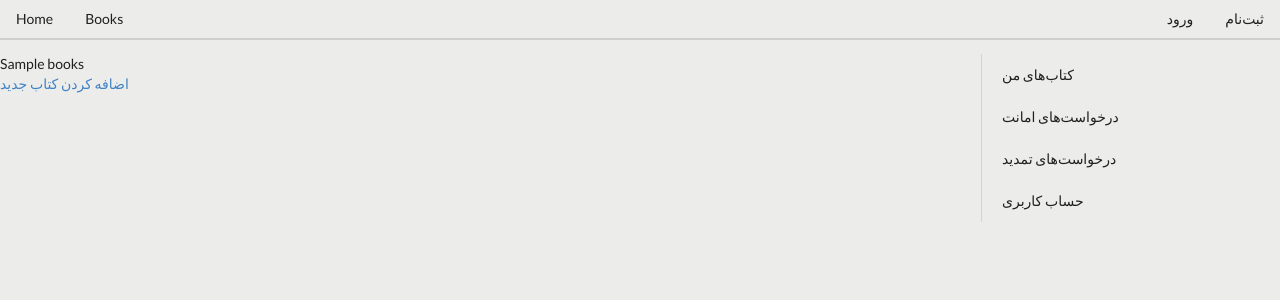
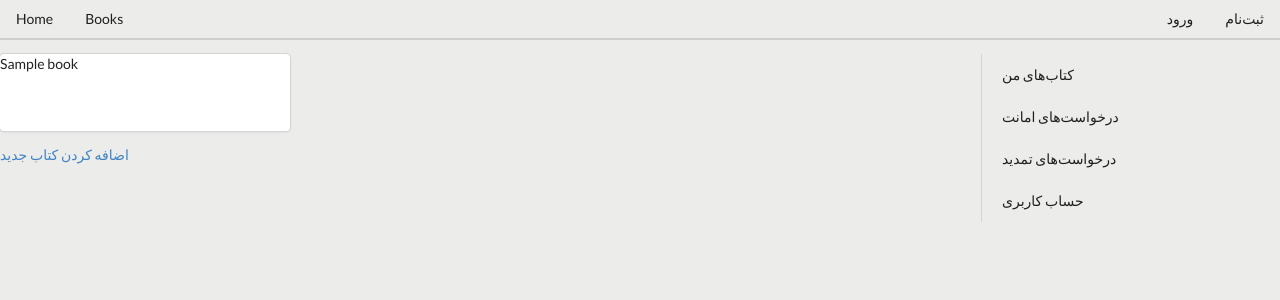
Before and after one commit to sadjadtavakoli/farjad-agile, a Django app: template members/templates/members/user_books.html in a window 1280 px wide. Shown: the top 300 px of the page. Run offline with Django 3.2, Linux system fonts and the light colour scheme; the template is opened without the code that fills it: most values are stand-ins (such as "Sample title", 1, 10 or a date in 2020); parts of the project's set-up code (start-up, migrations or seed data) failed here and were passed over.

Commit message:
show book html

```diff
--- a/members/templates/members/user_books.html
+++ b/members/templates/members/user_books.html
@@ -1,6 +1,10 @@
 {% extends 'members/__base_panel.html' %}
 {% block content %}
-    {{ books }}
-
+{#    {{ books }}#}
+    {% for book in books %}
+        <div class="ui card">
+        {{book}}
+        </div>
+{% endfor %}
     <a href="{% url "members:self:books:new" %}"> اضافه کردن کتاب جدید</a>
 {% endblock %}
```
